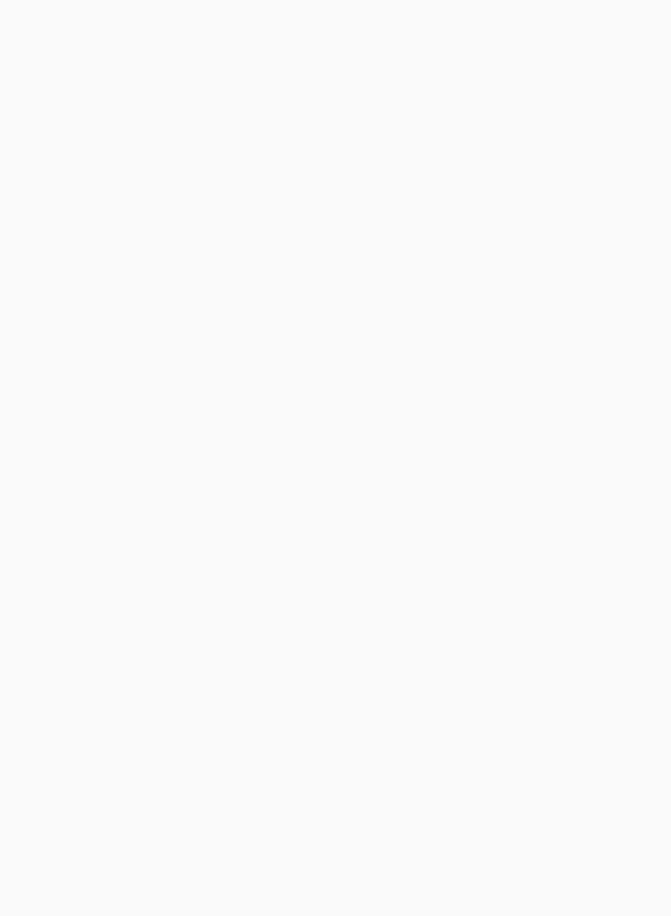
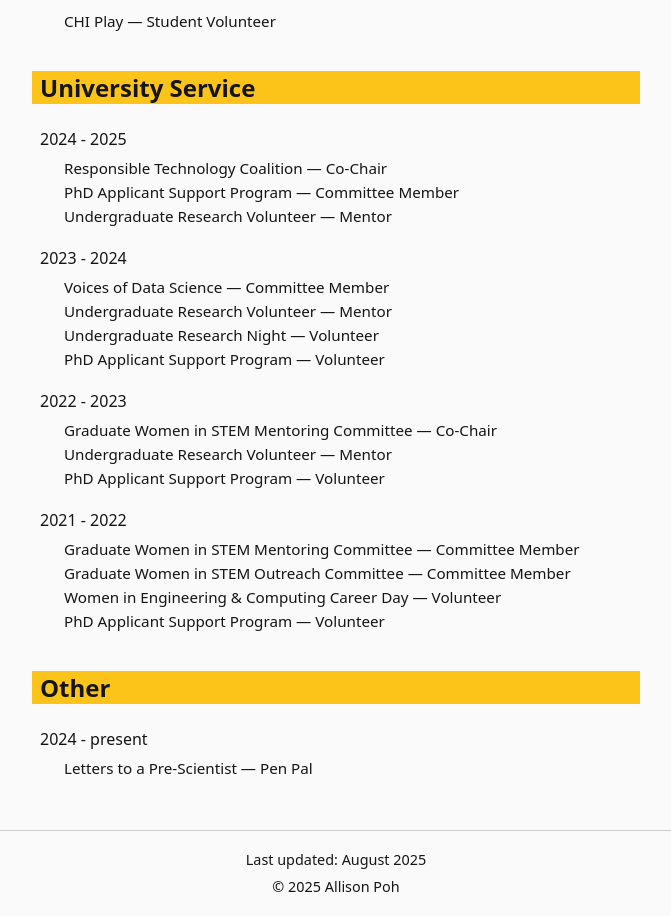
Before and after one commit to apoh3/apoh3.github.io, a React (Vite) app: page /apoh3.github.io/service in a window 1280 px wide. Shown: the part 421-1337 px from the top of the page, without its empty margins (304-975 px from the left). Before the commit the page ends 800 px from the top, so only its background shows below. Built offline with nearby package versions, Linux system fonts and the light colour scheme.

Commit message:
completed Service

```diff
--- /dev/null
+++ b/src/Footer.jsx
@@ -0,0 +1,12 @@
+import { Mail } from "lucide-react";
+
+function Footer() {
+  return (
+    <footer className="footer">
+      <p>Last updated: August 2025</p>
+      <p>© {new Date().getFullYear()} Allison Poh</p>
+    </footer>
+  );
+}
+
+export default Footer;
--- a/src/main.jsx
+++ b/src/main.jsx
@@ -5,12 +5,14 @@ import "./styles.css";
 
 import Navbar from "./Navbar.jsx";
 import Page from "./Page.jsx";
+import Footer from "./Footer.jsx"
 
 createRoot(document.getElementById("root")).render(
   <StrictMode>
     <BrowserRouter basename="/apoh3.github.io">
       <Navbar />
       <Page />
+      <Footer />
     </BrowserRouter>
   </StrictMode>
 );
--- a/src/pages/Service.jsx
+++ b/src/pages/Service.jsx
@@ -1,5 +1,177 @@
 function Service() {
-  return <h2>Service</h2>;
+  const services = [
+    // --- Professional Service ---
+    {
+      title: "SIGCSE TS",
+      role: "Reviewer",
+      year: 2026,
+      type: "professional"
+    },
+    {
+      title: "Frontiers in Education",
+      role: "Reviewer",
+      year: 2025,
+      type: "professional"
+    },
+    {
+      title: "AIED",
+      role: "Reviewer",
+      year: 2025,
+      type: "professional"
+    },
+    {
+      title: "ISLS",
+      role: "Reviewer",
+      year: 2025,
+      type: "professional"
+    },
+    {
+      title: "SIGCSE TS",
+      role: "Reviewer",
+      year: 2025,
+      type: "professional"
+    },
+    {
+      title: "CHI Play",
+      role: "Student Volunteer",
+      year: 2024,
+      type: "professional"
+    },
+
+    // --- University Service ---
+    {
+      title: "Responsible Technology Coalition",
+      role: "Co-Chair",
+      year: "2024 - 2025",
+      type: "university"
+    },
+    {
+      title: "PhD Applicant Support Program",
+      role: "Committee Member",
+      year: "2024 - 2025",
+      type: "university"
+    },
+    {
+      title: "Undergraduate Research Volunteer",
+      role: "Mentor",
+      year: "2024 - 2025",
+      type: "university"
+    },
+    {
+      title: "Voices of Data Science",
+      role: "Committee Member",
+      year: "2023 - 2024",
+      type: "university"
+    },
+    {
+      title: "Undergraduate Research Volunteer",
+      role: "Mentor",
+      year: "2023 - 2024",
+      type: "university"
+    },
+    {
+      title: "Undergraduate Research Night",
+      role: "Volunteer",
+      year: "2023 - 2024",
+      type: "university"
+    },
+    {
+      title: "PhD Applicant Support Program",
+      role: "Volunteer",
+      year: "2023 - 2024",
+      type: "university"
+    },
+    {
+      title: "Graduate Women in STEM Mentoring Committee",
+      role: "Co-Chair",
+      year: "2022 - 2023",
+      type: "university"
+    },
+    {
+      title: "Undergraduate Research Volunteer",
+      role: "Mentor",
+      year: "2022 - 2023",
+      type: "university"
+    },
+    {
+      title: "PhD Applicant Support Program",
+      role: "Volunteer",
+      year: "2022 - 2023",
+      type: "university"
+    },
+    {
+      title: "Graduate Women in STEM Mentoring Committee",
+      role: "Committee Member",
+      year: "2021 - 2022",
+      type: "university"
+    },
+    {
+      title: "Graduate Women in STEM Outreach Committee",
+      role: "Committee Member",
+      year: "2021 - 2022",
+      type: "university"
+    },
+    {
+      title: "Women in Engineering & Computing Career Day",
+      role: "Volunteer",
+      year: "2021 - 2022",
+      type: "university"
+    },
+    {
+      title: "PhD Applicant Support Program",
+      role: "Volunteer",
+      year: "2021 - 2022",
+      type: "university"
+    },
+
+    // --- Other ---
+    {
+      title: "Letters to a Pre-Scientist",
+      role: "Pen Pal",
+      year: "2024 - present",
+      type: "other"
+    },
+  ];
+
+  const groupByYear = (items) => {
+    const grouped = items.reduce((acc, item) => {
+      if (!acc[item.year]) acc[item.year] = [];
+      acc[item.year].push(item);
+      return acc;
+    }, {});
+    return Object.entries(grouped).sort((a, b) => b[0] - a[0]);
+  };
+
+  const renderGrouped = (items) => {
+    const grouped = groupByYear(items);
+    return grouped.map(([year, services]) => (
+      <div key={year} className="service-year">
+        <h4>{year}</h4>
+        <div className="service-list">
+          {services.map((s, i) => (
+            <div key={i} className="service-item">
+              <p className="title">
+                {s.title} — {s.role}
+              </p>
+            </div>
+          ))}
+        </div>
+      </div>
+    ));
+  };
+
+  return (
+    <section className="teaching">
+      <h2>Professional Service</h2>
+      {renderGrouped(services.filter((s) => s.type === "professional"))}
+
+      <h2>University Service</h2>
+      {renderGrouped(services.filter((s) => s.type === "university"))}
+
+      <h2>Other</h2>
+      {renderGrouped(services.filter((s) => s.type === "other"))}
+    </section>
+  );
 }
 
 export default Service;
--- a/src/pages/Teaching.jsx
+++ b/src/pages/Teaching.jsx
@@ -1,4 +1,4 @@
-import { FileText, SquarePlay } from "lucide-react";
+import { Presentation } from "lucide-react";
 
 function Teaching() {
   const teachings = [
@@ -135,11 +135,11 @@ function Teaching() {
     // --- Workshops ---
     {
       title: "Better Collaborative Problem Solving: The Driver-Navigator Approach",
-      university: "UMass Amherst",
+      university: "Teaching Academy @ UMass Amherst",
       link_syllabus: null,
       link_presentation:
         "https://drive.google.com/file/d/1yirEyTLdHNJ9GU8g9257ZIjmQZA8pn22/view?usp=sharing",
-      semesters: "Fall 2024",
+      semesters: "2024",
       type: "workshop",
     },
   ];
@@ -182,34 +182,31 @@ function Teaching() {
     ));
   };
 
-  const renderWorkshops = (items) => {
-    return (
-      <div className="workshop-list">
-        {items.map((teach, i) => {
-          const link = teach.link_syllabus || teach.link_presentation;
-          return (
-            <div key={i} className="workshop-item">
-              <p className="title">
-                {link ? (
+  const renderWorkshops = (items) => (
+    <ol className="workshop-list">
+      {items.map((teach, i) => (
+        <li key={i} className="workshop-item">
+          <p className="title">{teach.title}</p>
+          <p className="venue">
+            {teach.university} {teach.semesters}
+          </p>
+          <div className="links">
+            {teach.link_presentation && (
               <a
-                    href={link}
+                className="link_presentation"
+                href={teach.link_presentation}
                 target="_blank"
                 rel="noopener noreferrer"
-                    className="title-link"
               >
-                    {teach.title}
+                <Presentation className="icon" />
+                Presentation
               </a>
-                ) : (
-                  teach.title
-                )}{" "}
-                ({teach.university}) — {teach.semesters}
-              </p>
+            )}
           </div>
+        </li>
+      ))}
+    </ol>
   );
-        })}
-      </div>
-    );
-  };
 
   return (
     <section className="teaching">
@@ -219,7 +216,7 @@ function Teaching() {
       <h2>Teaching Assistant</h2>
       {renderGrouped(teachings.filter((t) => t.type === "ta"))}
 
-      <h2>Pedagogical Workshops</h2>
+      <h2>Pedagogical Talks</h2>
       {renderWorkshops(teachings.filter((t) => t.type === "workshop"))}
     </section>
   );
--- a/src/styles.css
+++ b/src/styles.css
@@ -92,6 +92,8 @@ main {
   font-weight: bold;
   margin-bottom: 1.5rem;
   margin-top: 2rem;
+  background-color: var(--accent-primary);
+  padding-left: 0.5rem;
 }
 
 .publications h2:first-of-type,
@@ -110,8 +112,17 @@ main {
   text-decoration: underline;
 }
 
+.publications .icon,
+.workshop-item .icon {
+  margin-right: 0.2rem;
+  width: 16px;
+  height: 16px;
+  vertical-align: middle;
+}
+
 /* PAGES - PUBLICATIONS *******************************/
-.publications ol {
+.publications ol,
+.teaching ol {
   list-style: decimal;
   margin: 0;
   padding-left: 1.5rem;
@@ -128,7 +139,8 @@ main {
   border-bottom: none;
 }
 
-.publications .title {
+.publications .title,
+.worksop-item .title {
   font-weight: 600;
   margin: 0.2rem 0;
 }
@@ -151,20 +163,13 @@ main {
   margin-left: 0.5rem;
 }
 
-.publications .icon {
-  margin-right: 0.2rem;
-  width: 16px;
-  height: 16px;
-  vertical-align: middle;
-}
-
 /* PAGES - TEACHING ***********************************/
-.teaching-list {
+.teaching-list, .service-list {
   margin: 0;
   padding: 0;
 }
 
-.teaching-item {
+.teaching-item, .service-item {
   padding-left: 2rem;
   text-indent: -0.5rem;
 }
@@ -174,7 +179,7 @@ main {
   text-indent: 0;
 }
 
-.teaching-item p {
+.teaching-item p, .service-item p {
   margin: 0.25rem 0;
   font-size: 0.95rem;
 }
@@ -187,11 +192,56 @@ main {
   margin-top: 1rem;
 }
 
-.teaching-university h4 {
+.teaching-university h4, .service-year h4 {
   font-weight: 500;
   margin-bottom: 0.5rem;
 }
 
-.teaching-university, .workshop-item {
+.teaching-university, .workshop-item, .service-year {
   padding-left: 0.5rem;
 }
+
+.workshop-list {
+  list-style: none;
+  margin: 0;
+  padding-left: 0.5rem;
+}
+
+.workshop-item {
+  margin-bottom: 1.5rem;
+  padding-bottom: 0.8rem;
+  border-bottom: 1px solid var(--readable-grey-faint);
+}
+
+.workshop-item:last-child {
+  border-bottom: none;
+}
+
+.workshop-item .title {
+  font-weight: 600;
+  margin: 0.2rem 0;
+}
+
+.workshop-item .venue {
+  font-size: 0.9rem;
+  margin: 0.2rem 0;
+}
+
+.workshop-item .links a {
+  font-size: 0.9rem;
+}
+
+/* PAGES - SERVICE ************************************/
+
+
+/* FOOTER *********************************************/
+.footer {
+  margin-top: 1rem;
+  padding: 0.5rem;
+  text-align: center;
+  font-size: 0.9rem;
+  line-height: 0.8rem;
+  color: var(--readable-grey);
+  border-top: 1px solid var(--readable-grey-faint);
+  background: var(--background);
+}
```
Also changed, not shown: 1 other file (tests, documents, lock files or other folders). Lines whose indentation alone changed are shown as unchanged.
